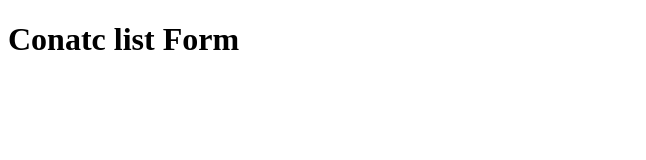
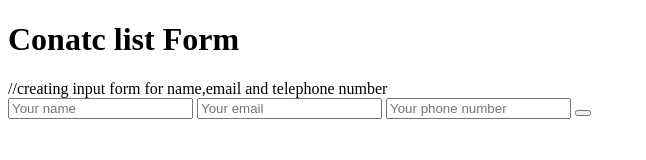
Before and after one commit to Panshakeden/Test-contact, a plain HTML site: page index.html in a window 1280 px wide. Shown: the whole page, without its empty margins (0-646 px from the left). Drawn offline with Linux system fonts and the light colour scheme.

Commit message:
second commit

```diff
--- a/index.html
+++ b/index.html
@@ -8,7 +8,13 @@
 <body>
     <div class="conatiner">
         <h1>Conatc list Form</h1>
-        <form id="contactForm"></form>
+        //creating input form for name,email and telephone number
+        <form id="contactForm">
+            <input type="text" id="name" placeholder="Your name">
+            <input type="email" id="email" placeholder="Your email">
+            <input type="tel" id="phone" placeholder="Your phone number">
+            <button type="submit" id="addContact"></button>
+        </form>
     </div>
 </body>
 </html>
```
